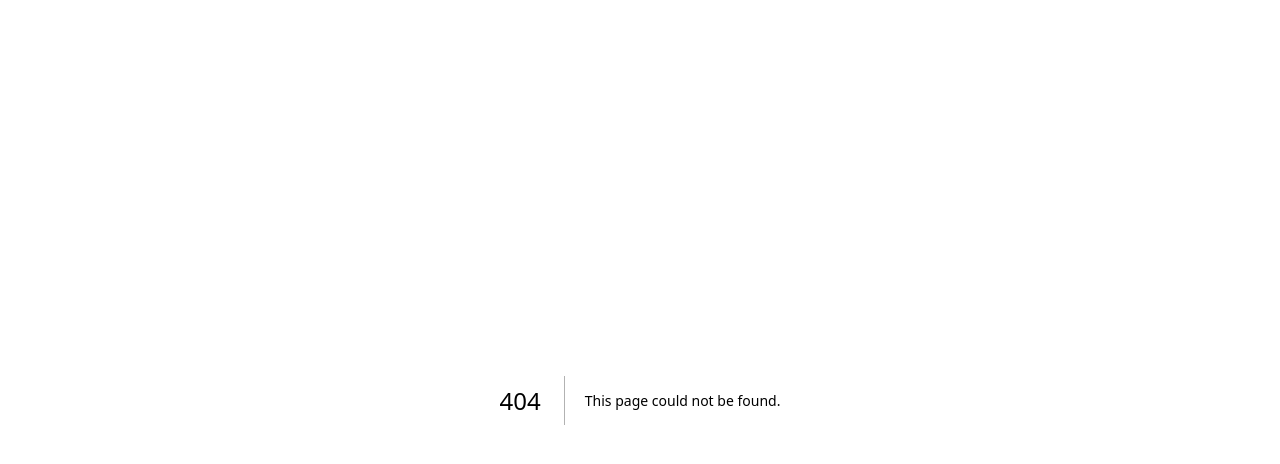
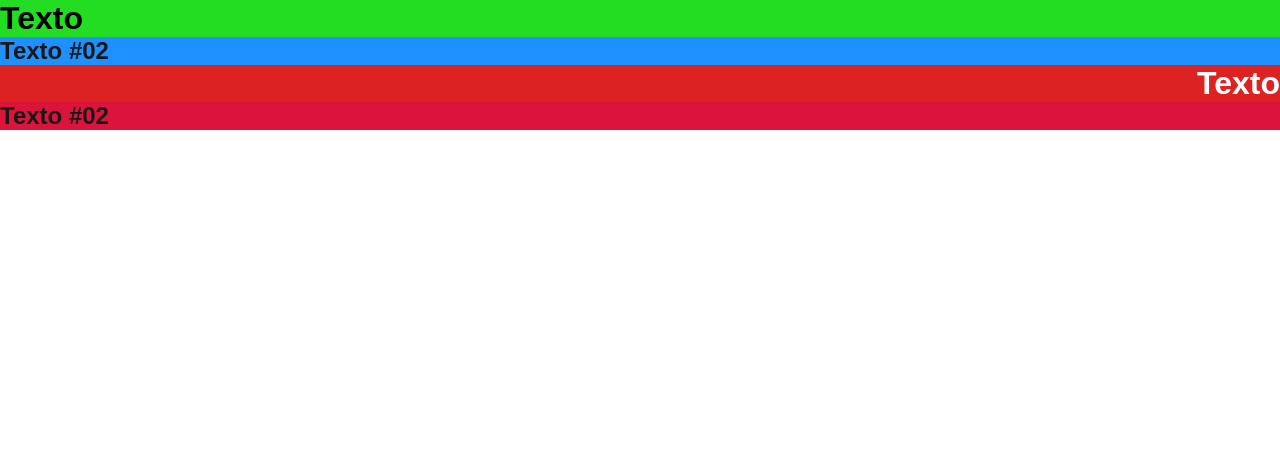
Before and after one commit to naiaragabriela/exercicios, a Next.js app: page /css/usandoEstilo in a window 1280 px wide. Before the commit this address had no page. Shown: the top 464 px of the page. Built offline with nearby package versions, Linux system fonts and the light colour scheme.

Commit message:
Feat: Styles

```diff
--- /dev/null
+++ b/components/Estilo.jsx
@@ -0,0 +1,16 @@
+export default function Estilo(props) {
+    const classeAplicada = props.numero >= 0 ? "azul" : "vermelho"
+
+    return (
+        <div>
+            <h1 style={ {
+                backgroundColor: props.numero >= 0 ? "#2d2" : "#D22",
+                color: props.color,
+                textAlign: props.direita ? "right" : "left",
+                } }>
+                Texto
+            </h1>
+            <h2 className={classeAplicada}>Texto #02</h2>
+        </div>
+    )
+}
--- /dev/null
+++ b/pages/basicos/propsSomenteLeitura.jsx
@@ -0,0 +1,5 @@
+import SomaUm from "@/components/SomaUm";
+
+export default function propsSomenteLeitura() {
+    return <SomaUm numero={10} />
+}
--- /dev/null
+++ b/pages/css/usandoEstilo.jsx
@@ -0,0 +1,9 @@
+import Estilo from "@/components/Estilo";
+
+export default function usandoEstilo() {
+    return ( <div>
+        <Estilo numero={3} color="#000"/>
+        <Estilo numero={-3} color="#fff" direita/>
+    </div>
+    )
+}
--- a/styles/globals.css
+++ b/styles/globals.css
@@ -40,3 +40,11 @@
     color-scheme: dark;
   }
 }
+
+.azul {
+  background-color: dodgerblue;
+}
+
+.vermelho {
+  background-color: crimson;
+}
```
Also changed, not shown: components/SomaUm.jsx (added, +8 -0 lines), pages/css/integracao2.module.css (line endings or trailing spaces).
